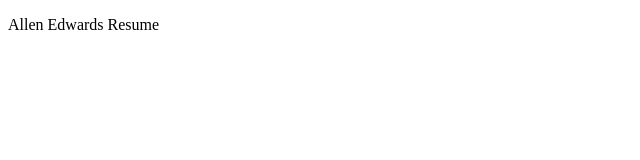
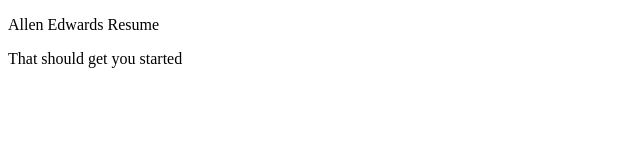
Before and after one commit to leo74mouse/leo74mouse.github.io, a plain HTML site: page index.html in a window 1280 px wide. Shown: the whole page, without its empty margins (0-640 px from the left). Drawn offline with Linux system fonts and the light colour scheme.

Commit message:
That should get you started

```diff
--- a/index.html
+++ b/index.html
@@ -7,5 +7,6 @@
 
    <body>
      <p>Allen Edwards Resume</p>
+     <p>That should get you started</p>
    </body>
  </html>
```
